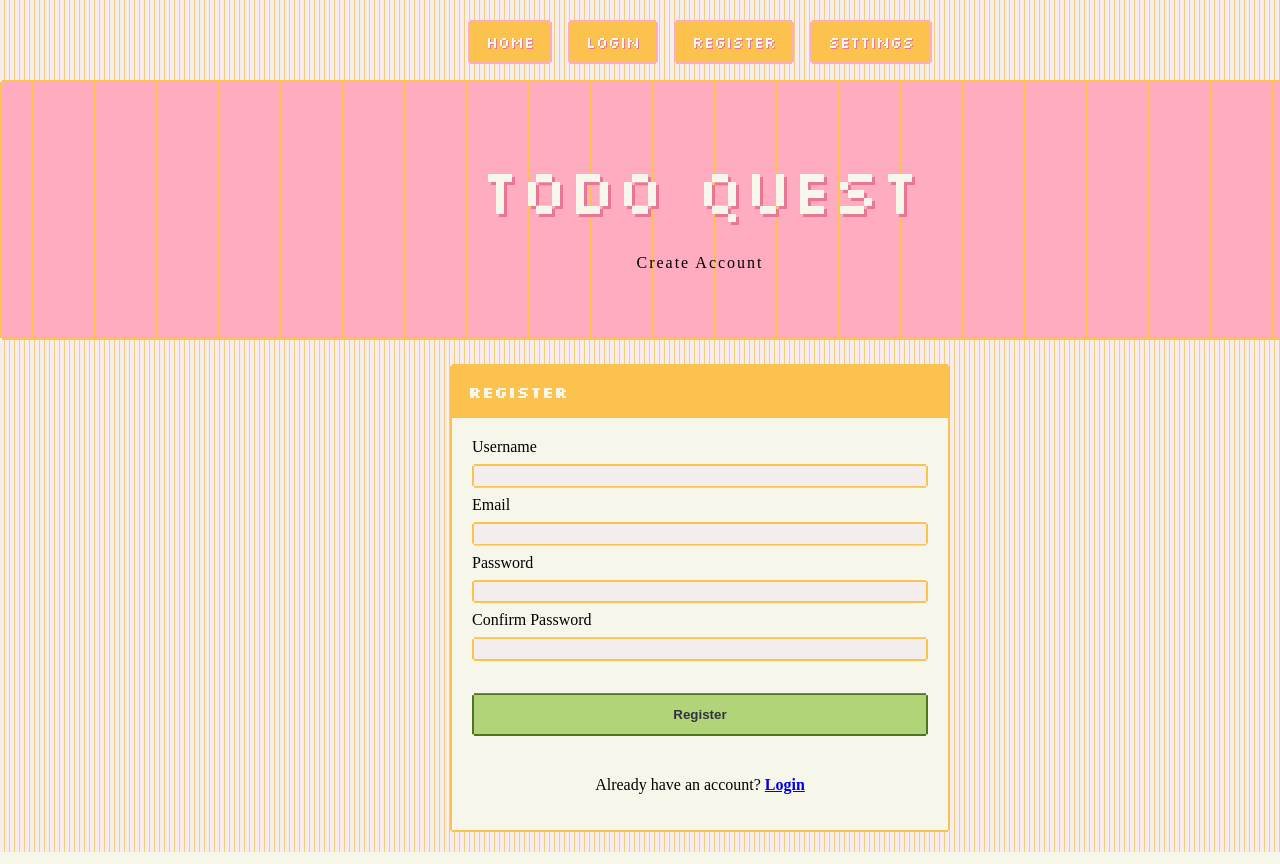
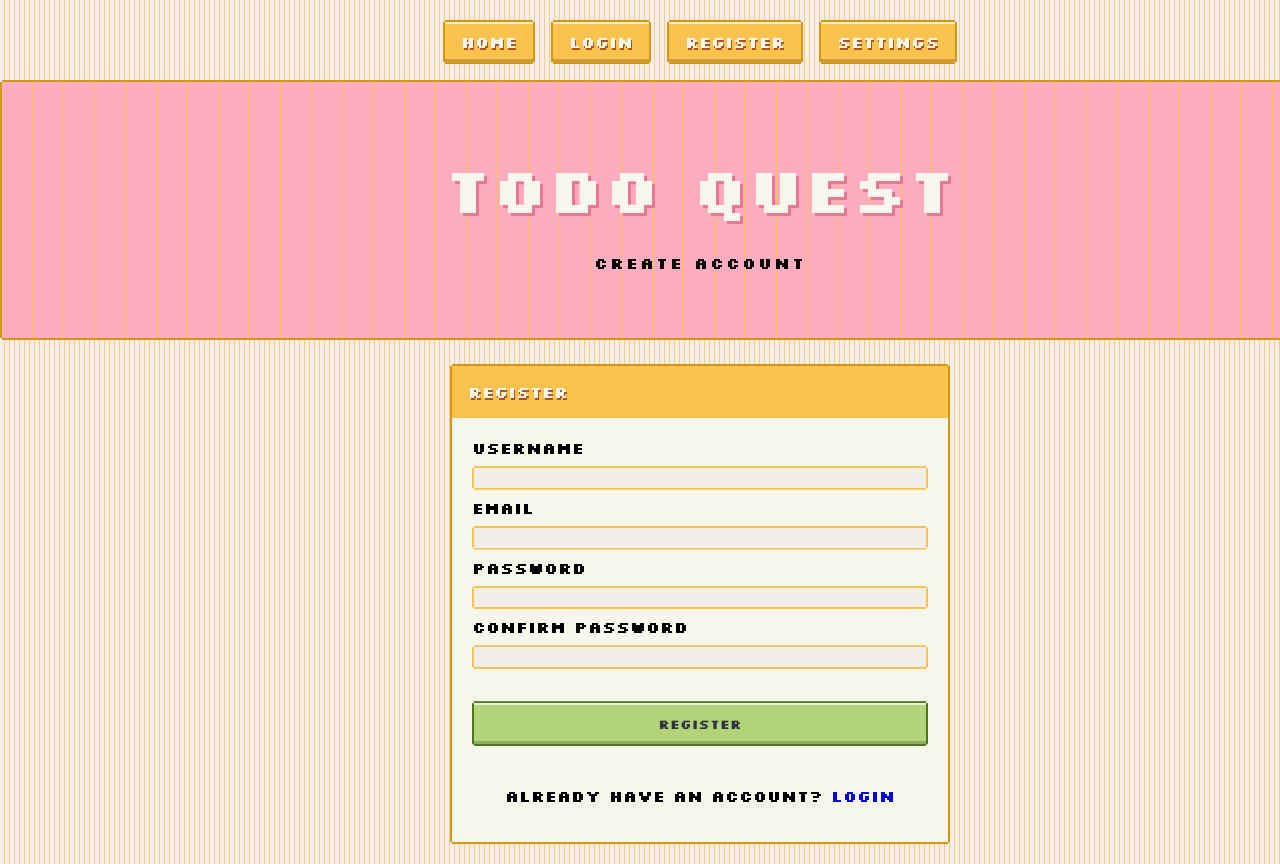
Before and after one commit to halm404/todoApplication, a React (Vite) app in the folder frontend/frontend/: page /register in a window 1280 px wide. Shown: the top 864 px of the page. Built offline with nearby package versions, Linux system fonts and the light colour scheme.

Commit message:
Add dropdown styling and more global variables

```diff
--- a/frontend/frontend/src/index.css
+++ b/frontend/frontend/src/index.css
@@ -1,5 +1,34 @@
 :root {
     --font-pixel: 'Silkscreen', monospace;
+    --button-shadow:
+        inset 0 2px 0 rgba(255, 255, 255, 0.7),
+        inset 0 -3px 0 rgba(0, 0, 0, 0.2),
+        -2px 0 0 rgba(0, 0, 0, 0.15),
+        2px 0 0 rgba(0, 0, 0, 0.15);
+
+    --corner-pixel: polygon(2px 0,
+            calc(100% - 2px) 0, calc(100% - 2px) 2px,
+            100% 2px,
+            100% calc(100% - 2px),
+            calc(100% - 2px) calc(100% - 2px),
+            calc(100% - 2px) 100%,
+            2px 100%,
+            2px calc(100% - 2px),
+            0 calc(100% - 2px),
+            0 2px,
+            2px 2px);
+
+    --dropdown-corner-pixel: polygon(2px 0,
+            calc(100% - 2px) 0, calc(100% - 2px) 2px,
+            100% 2px,
+            100% calc(100% - 2px),
+            calc(100% - 2px) calc(100% - 2px),
+            calc(100% - 2px) 100%,
+            2px 100%,
+            2px calc(100% - 2px),
+            0 calc(100% - 2px),
+            0 2px,
+            2px 2px);
 }
 
 .banner h1,
@@ -7,15 +36,21 @@
 .modal-title-bar,
 .nav-button,
 .action-button,
-.p-dialog-title {
+.p-dialog-title,
+.register-form,
+.login-form,
+.task-form,
+.menu-button,
+.save-button,
+.window-content,
+p {
     font-family: var(--font-pixel);
-    font-weight: 100;
-    text-shadow: var(--logo-header);
+    font-weight: 600;
 }
 
 .banner {
     height: 260px;
-    border: 2px solid var(--third-background);
+    border: var(--border-primary);
     clip-path: var(--corner-pixel);
 
     background:
@@ -51,7 +86,6 @@
     letter-spacing: 2px;
 }
 
-
 .page {
     width: 1400px;
     margin: 20px auto;
@@ -67,11 +101,12 @@
 .nav-button {
     text-decoration: none;
     padding: 10px 16px;
-    border: 2px solid var(--primary-background);
+    border: var(--border-primary);
     background: var(--third-background);
     color: var(--primary-color);
-    text-shadow: 1px 1px 0 var(--secondary-background);
+    text-shadow: var(--subheader-shadow);
     clip-path: var(--corner-pixel);
+    box-shadow: var(--button-shadow);
 
     transition:
         transform 0.1s ease,
@@ -79,8 +114,8 @@
 }
 
 .nav-button:hover {
-    background: var(--secondary-background);
-    border: 2px solid var(--secondary-background);
+    background: var(--fourth-background);
+    border: var(--border-primary);
     color: var(--primary-color);
     transform: translateY(-2px);
 }
@@ -95,3 +130,48 @@
         font-size: 2rem;
     }
 }
+
+.input-container {
+    display: flex;
+    flex-direction: column;
+    gap: .5rem;
+}
+
+.p-dropdown {
+    text-decoration: none;
+    padding: 10px 16px;
+    border: var(--action-button-border);
+    background: var(--primary-background);
+    color: var(--primary-color);
+    text-shadow: 1px 1px 0 var(--secondary-background);
+    clip-path: var(--corner-pixel);
+    box-shadow: var(--button-shadow);
+}
+
+.p-dropdown:hover {
+    border: var(--action-button-border);
+    background: var(--dropdown-hover-background);
+    border: 2px solid var(--dropdown-focus-background);
+}
+
+.p-dropdown:active {
+    background: var(--dropdown-focus-background);
+    border: 2px solid var(--dropdown-focus-background);
+}
+
+.p-dropdown-panel {
+    font-family: var(--font-pixel);
+    color: var(--primary-color);
+    background-color: var(--primary-background);
+    text-shadow: 1px 1px 0 var(--secondary-background);
+    border: var(--action-button-border);
+    clip-path: var(--corner-pixel);
+}
+
+.p-dropdown-item {
+    padding: .5rem;
+}
+
+.p-dropdown-item:hover {
+    background-color: var(--dropdown-item-hover);
+}
--- a/frontend/frontend/src/styles/HomePage.css
+++ b/frontend/frontend/src/styles/HomePage.css
@@ -21,10 +21,9 @@
 
 .window-title {
     padding: 1rem;
-    font-weight: 800;
     color: var(--primary-color);
     background: var(--third-background);
-    text-shadow: 1px 1px 0 var(--pink-darker);
+    text-shadow: var(--subheader-shadow);
 }
 
 .window-content {
@@ -42,9 +41,9 @@
     border: var(--action-button-border);
     background: var(--primary-background);
     color: var(--gray-dark);
-    font-weight: bold;
     cursor: pointer;
     clip-path: var(--corner-pixel);
+    box-shadow: var(--button-shadow);
 
     transition:
         transform 0.1s ease,
@@ -69,9 +68,10 @@
     border: var(--save-button-border);
     background: var(--save-button-bg);
     color: var(--save-button-color);
-    font-weight: bold;
     cursor: pointer;
     clip-path: var(--corner-pixel);
+    box-shadow: var(--button-shadow);
+
 
     transition:
         transform 0.1s ease,
@@ -80,8 +80,8 @@
 
 .save-button:hover {
     border: var(--save-button-border);
-    background-color: #739337;
-    color: var(--primary-color);
+    background-color: var(--save-button-hover-bg);
+    color: var(--save-button-hover-color);
     transform: translateY(-2px);
 }
 
@@ -91,9 +91,10 @@
     padding: 8px;
     border: var(--menu-button-border);
     background: var(--menu-button-bg);
-    color: var(--secondary-color);
     cursor: pointer;
     clip-path: var(--corner-pixel);
+    box-shadow: var(--button-shadow);
+
 
     transition:
         transform 0.1s ease,
@@ -101,7 +102,8 @@
 }
 
 .menu-button:hover {
-    background: var(--third-background);
+    background: var(--menu-button-hover-bg);
+    color: var(--primary-color);
     transform: translateY(-2px);
 }
 
@@ -140,35 +142,31 @@
     padding: 25px;
     text-shadow: 1px 1px 0 var(--secondary-background);
     color: var(--primary-color);
-    font-weight: 800;
 }
 
 .p-dialog-header-icon {
-    border: var(--border-primary);
+    border: var(--action-button-border);
     background: var(--primary-background);
-    padding: 3px;
-    color: var(--primary-color);
+    color: var(--secondary-color);
     clip-path: var(--corner-pixel);
+    box-shadow: var(--button-shadow);
     position: absolute;
     right: 10px;
     top: 15px;
+    height: 40px;
+    width: 40px;
 }
 
 .p-dialog-header-icon:hover {
     border: var(--border-primary);
     background: var(--secondary-background);
+    color: var(--primary-color);
 }
 
 .task-form {
     display: flex;
     flex-direction: column;
     gap: 2rem;
-}
-
-.input-container {
-    display: flex;
-    flex-direction: column;
-    gap: .5rem;
 }
 
 @media (max-width: 1450px) {
--- a/frontend/frontend/src/styles/RegisterPage.css
+++ b/frontend/frontend/src/styles/RegisterPage.css
@@ -26,24 +26,22 @@
     margin-top: 1rem;
 }
 
-.input-container {
-    display: flex;
-    flex-direction: column;
-    gap: .5rem;
-}
-
 .register-window .nav-button {
     display: block;
     text-align: center;
 }
 
 .link-style {
-    font-weight: 800;
+    font-family: var(--font-pixel);
+    text-decoration: none;
     transition:
         transform 0.1s ease,
         background-color 0.1s ease;
 }
 
+.link-style:hover {
+    text-decoration: underline;
+}
 
 @media (max-width: 700px) {
     .register-window {
--- a/frontend/frontend/src/theme.css
+++ b/frontend/frontend/src/theme.css
@@ -9,11 +9,13 @@
     --secondary-color: #323242;
 
     --third-background: rgb(252, 194, 78);
+    --fourth-background: rgb(207, 133, 7);
 
     --logo-header: #ffe8b2;
     --logo-header-shadow: 1px 1px 0 var(--secondary-background);
+    --subheader-shadow: 1px 2px 0px rgb(180, 83, 34);
 
-    --border-primary: 2px solid var(--third-background);
+    --border-primary: 2px solid rgb(214, 151, 15);
 
     --action-button-bg: rgb(230, 127, 153);
     --action-button-color: #323242;
@@ -40,17 +42,10 @@
     --inputfield-border: 2px solid var(--third-background);
     --inputfield-border-focused: 2px solid rgb(216, 130, 37);
 
-    --corner-pixel: polygon(2px 0,
-            calc(100% - 2px) 0, calc(100% - 2px) 2px,
-            100% 2px,
-            100% calc(100% - 2px),
-            calc(100% - 2px) calc(100% - 2px),
-            calc(100% - 2px) 100%,
-            2px 100%,
-            2px calc(100% - 2px),
-            0 calc(100% - 2px),
-            0 2px,
-            2px 2px);
+    --dropdown-background: ;
+    --dropdown-hover-background: rgb(206, 128, 149);
+    --dropdown-focus-background: rgb(146, 71, 91);
+    --dropdown-item-hover: rgb(206, 128, 149);
 }
 
 .theme-dark {
@@ -58,16 +53,18 @@
     --body-pattern-secondary: #7e6542;
 
     --third-background: rgb(143, 111, 53);
+    --fourth-background: rgb(98, 74, 33);
 
     --primary-background: rgb(97, 65, 45);
     --primary-color: #2c281f;
-    --border-primary: 2px solid var(--third-background);
+    --border-primary: 2px solid rgb(152, 124, 66);
 
     --secondary-background: rgb(196, 167, 117);
     --secondary-color: #e4dcc4;
 
     --logo-header: #dbc593;
     --logo-header-shadow: 1px 1px 0 var(--primary-color);
+    --subheader-shadow: 1px 2px 0px rgb(142, 98, 24);
 
     --action-button-bg: #dbc593;
     --action-button-color: #323242;
@@ -95,18 +92,6 @@
     --inputfield-border: 2px solid rgb(139, 117, 69);
 
     --window-border: 2px solid rgb(53, 39, 8);
-
-    --corner-pixel: polygon(2px 0,
-            calc(100% - 2px) 0, calc(100% - 2px) 2px,
-            100% 2px,
-            100% calc(100% - 2px),
-            calc(100% - 2px) calc(100% - 2px),
-            calc(100% - 2px) 100%,
-            2px 100%,
-            2px calc(100% - 2px),
-            0 calc(100% - 2px),
-            0 2px,
-            2px 2px);
 }
 
 .theme-retro {}
```
Also changed, not shown: frontend/frontend/src/pages/SettingsPage.jsx (+28 -47 lines).
